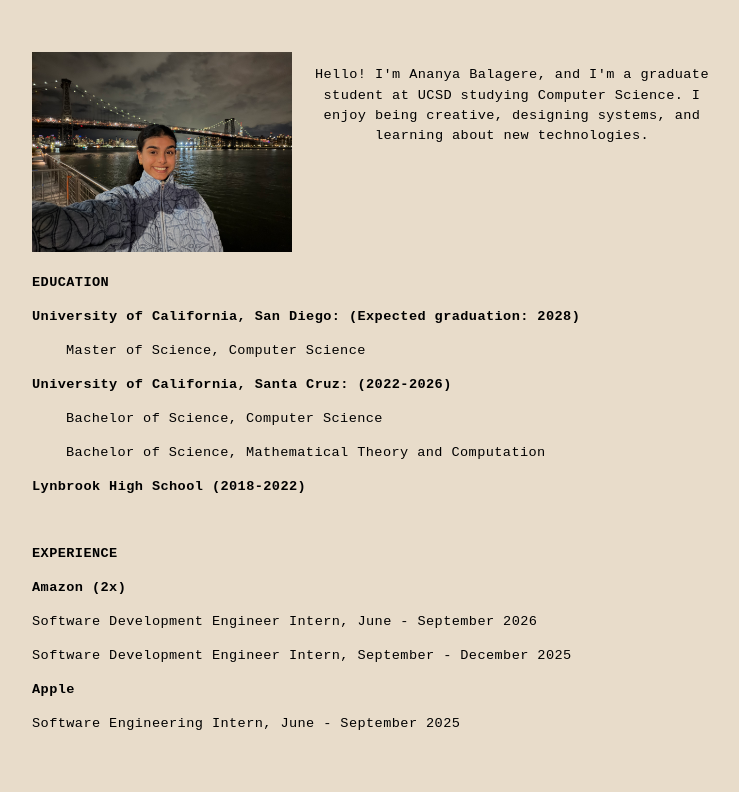
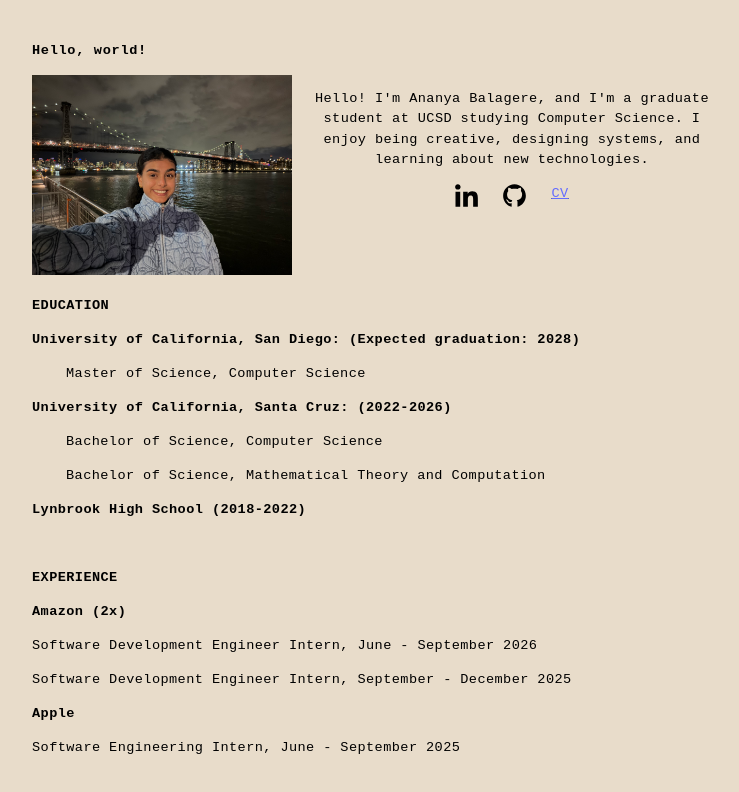
Before and after one commit to ananyabalagere/ananyabalagere, a React (Vite) app: page / in a window 1280 px wide. Shown: the top 792 px of the page, without its empty margins (268-1007 px from the left). Built offline with nearby package versions, Linux system fonts and the light colour scheme.

Commit message:
adding links

```diff
--- a/src/App.css
+++ b/src/App.css
@@ -41,12 +41,12 @@ body {
   letter-spacing: .05em;
 
   animation:
-    typing 2s steps(10, end),
+    typing 2s steps(30, end),
     terminal_cursor 2s step-end;
 }
 @keyframes typing {
   from {width: 0;}
-  to {width: 30%;}
+  to {width: 18%;}
 }
 @keyframes terminal_cursor {
   from {
@@ -70,6 +70,10 @@ body {
   cursor: pointer;
   text-decoration: underline;
 }
+.icon {
+  height: 23px;
+  width: 23px;
+}
 .education {
   text-indent: 5%;
   line-gap-override: 50px;
--- a/src/home.jsx
+++ b/src/home.jsx
@@ -1,10 +1,14 @@
 import './App.css'
 import { Link } from 'react-router-dom'
 import me from './me_in_brooklyn.jpeg'
+import githubLogo from './icons/github.svg';
+import linkedinLogo from './icons/linkedin.svg';
+import cv from './AnanyaBalagere2026.pdf'
 
 function Home() {
   return (
     <>
+      <p className='typewriter'>Hello, world!</p>
       <div className='card'>
       <img src={me} className='me'/>
         <div className='intro'>
@@ -12,10 +16,18 @@ function Home() {
             I enjoy being creative, designing systems, and learning about new technologies.
           </p>
           <div className='links'>
+            <a href='https://www.linkedin.com/in/ananya-balagere/' target='_blank' rel='noopener noreferrer'>
+              <img src={linkedinLogo} alt='linkedin' className='icon'/>
+            </a>
+            <a href='https://github.com/ananyabalagere' target='_blank' rel='noopener noreferrer'>
+              <img src={githubLogo} alt='github' className='icon'/>
+            </a>
+            <a href={cv} target='_blank' rel='noopener noreferrer'>CV</a>
+
             {/* <p className='playground'>playground</p> */}
           </div>
         </div>
-      {/* <p className='typewriter'></p> */}
+      {/*  */}
       </div>
         <p>EDUCATION</p>
         <p>University of California, San Diego: (Expected graduation: 2028)</p>
```
Also changed, not shown: 1 other file (tests, documents, lock files or other folders).
